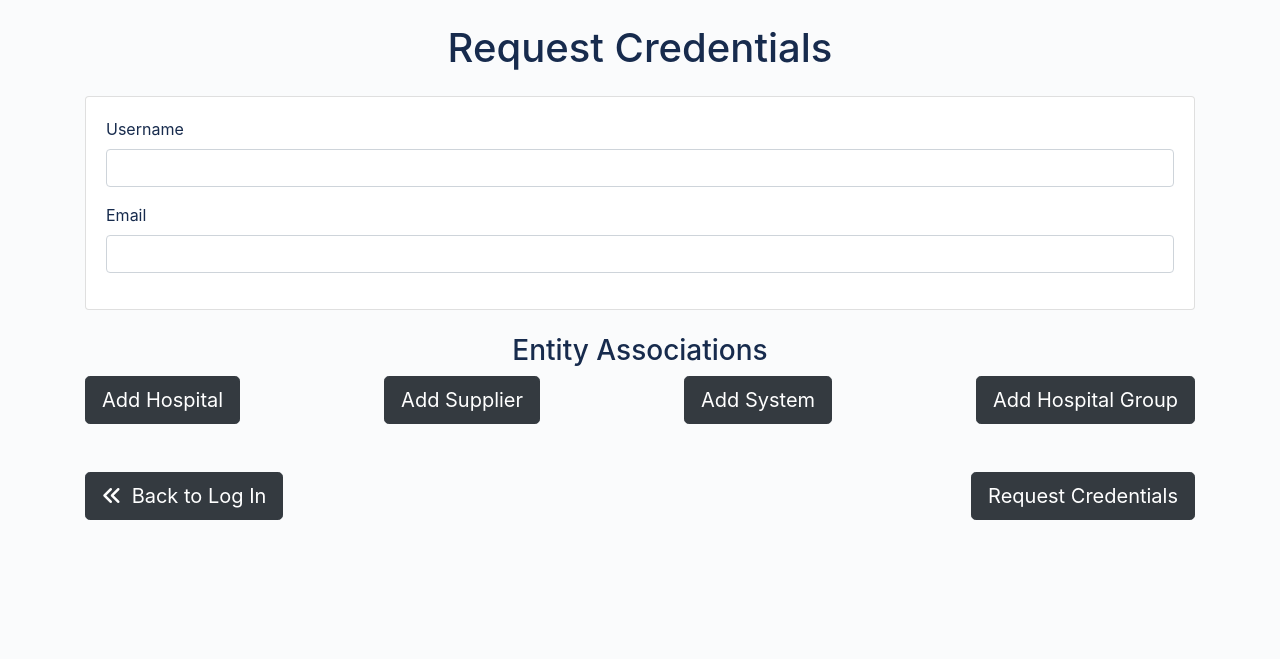
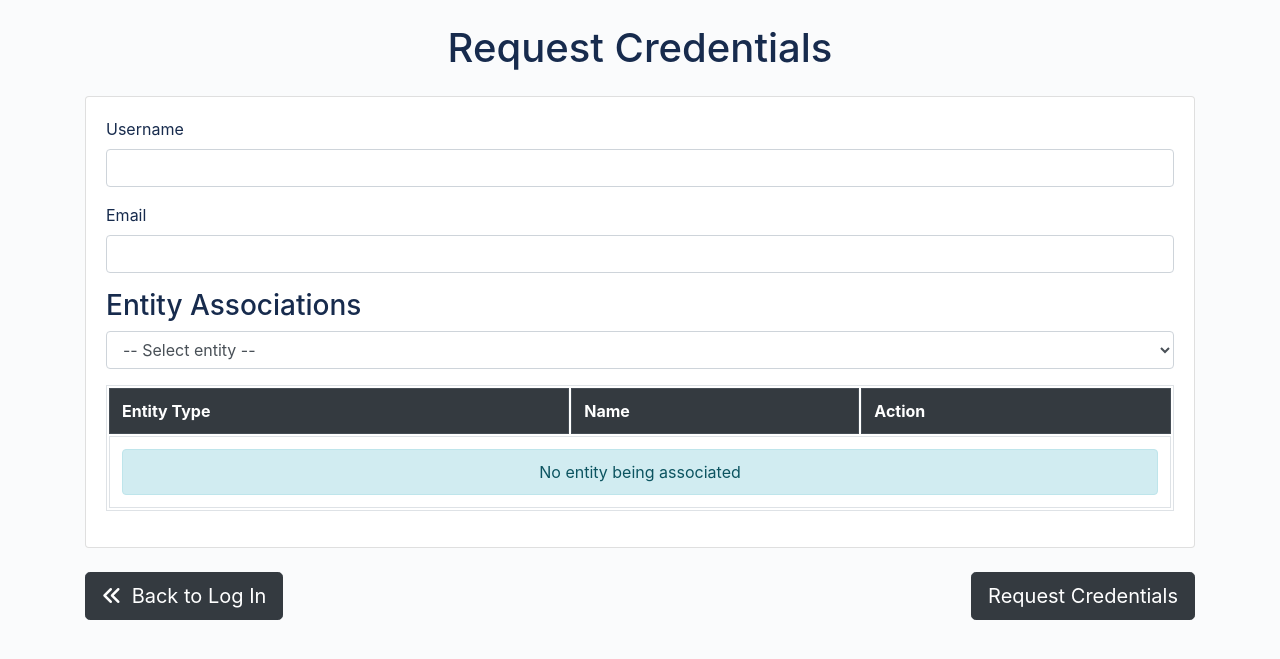
Before and after one commit to Jarred28/covid-ventilator, a Django app: page /accounts/request_credentials/ in a window 1280 px wide. Shown: the top 659 px of the page. Run offline with Django 3.2, Linux system fonts and the light colour scheme; data that the repository does not hold is empty; some libraries are stand-ins or nearby versions.

Commit message:
update request credentials page

```diff
--- /dev/null
+++ b/static/js/auth/request-credentials.js
@@ -0,0 +1,60 @@
+var entities = [];
+
+$('.entity-selector').change(function () {
+    var value = $(this).val();
+    if (!value) {
+        $('#selected-entity').addClass('d-none');
+    } else {
+        var valueSegs = value.split('_');
+        $('#selected-entity .title').text(valueSegs[0]);
+        $('#hospitalName').val(valueSegs[2]);
+        $('#selected-entity .btn-add-association').data('id', valueSegs[1]);
+        $('#selected-entity').removeClass('d-none');
+    }
+});
+
+$('.btn-add-association').click(function () {
+    var id = $(this).data('id');
+    var name = $('#hospitalName').val();
+    var entityType = $('#selected-entity .title').text();
+
+    var duplicated = entities.find(function(entity) {
+        return entity.id === id && entity.type === entityType;
+    });
+
+    if (duplicated) return;
+
+    entities.push({
+        id: id,
+        name: name,
+        type: entityType
+    });
+
+    var newEntityRow = $('#tblEntity .entity-row-template').clone();
+    newEntityRow.find('.type').text(entityType);
+    newEntityRow.find('.name').text(name);
+    newEntityRow.find('.btn-cancel').data('id', id);
+    newEntityRow.find('.actions').append(
+        '<input type="hidden" name="entity_id" required><br>' +
+        '<input type="hidden" name="entity_type" required>'
+    );
+    newEntityRow.find('input[name="entity_id"]').val(id);
+    newEntityRow.find('input[name="entity_type"]').val(entityType);
+    newEntityRow.removeClass('entity-row-template');
+    $('#tblEntity tbody').append(newEntityRow);
+    newEntityRow.removeClass('d-none');
+    $('#tblEntity .no-entity').addClass('d-none');
+});
+
+$(document).on('click', '#tblEntity .btn-cancel', function () {
+    var id = $(this).data('id');
+    var type = $(this).closest('type').text();
+    var idx = entities.findIndex(function(entity) {
+        return entity.id === id && entity.type === type;
+    });
+    entities.splice(idx, 1);
+    $(this).closest('tr').remove();
+    if (entities.length === 0) {
+        $('#tblEntity .no-entity').removeClass('d-none');
+    }
+});
--- a/templates/registration/request_credentials.html
+++ b/templates/registration/request_credentials.html
@@ -1,5 +1,6 @@
 {% extends 'base.html' %}
 {% load rest_framework %}
+{% load static %}
 
 {% block head %}
 <title>Request Credentials</title>
@@ -8,94 +9,113 @@
 {% block content %}
 <div class="container">
   <h1 class="my-4 text-center">Request Credentials</h1>
+
+  {% for error in errors %}
+  <div class="alert alert-danger text-center">
+    {{ error }}
+  </div>
+  {% endfor %}
+
   <form action="{% url 'request-credentials' %}" method="POST" novalidate>
     {% csrf_token %}
     <div class="card mb-4">
       <div class="card-body">
-        <div class="form-group">
-          <label>Username</label>
-          <input name="username" class="form-control" type="text" id="username" />
+        <div>
+          <div class="form-group">
+            <label for="username">Username</label>
+            <input name="username" class="form-control" type="text" id="username" required />
+          </div>
+          <div class="form-group">
+            <label for="email">Email</label>
+            <input name="email" class="form-control" type="text" id="email" required />
+          </div>
         </div>
-        <div class="form-group">
-          <label>Email</label>
-          <input name="email" class="form-control" type="text" id="email" />
+
+        <div id="entities">
+          <h3>Entity Associations</h3>
+          <select class="form-control entity-selector">
+            <option value>-- Select entity --</option>
+            <optgroup label="Hospital Group">
+              {% for hospitalGroup in hospitalGroups %}
+              <option value="Hospital Group_{{ hospitalGroup.id }}_{{ hospitalGroup.name }}">{{ hospitalGroup.name }}</option>
+              {% endfor %}
+              {% if hospitalGroups|length == 0 %}
+              <option value disabled>-- None --</option>
+              {% endif %}
+            </optgroup>
+            <optgroup label="Hospital">
+              {% for hospital in hospitals %}
+              <option value="Hospital_{{ hospital.id }}_{{ hospital.name }}">{{ hospital.name }}</option>
+              {% endfor %}
+              {% if hospitals|length == 0 %}
+              <option value disabled>-- None --</option>
+              {% endif %}
+            </optgroup>
+            <optgroup label="Supplier">
+              {% for supplier in suppliers %}
+              <option value="Supplier_{{ supplier.id }}_{{ supplier.name }}">{{ supplier.name }}</option>
+              {% endfor %}
+              {% if suppliers|length == 0 %}
+              <option value disabled>-- None --</option>
+              {% endif %}
+            </optgroup>
+            <optgroup label="System">
+              {% for system in systems %}
+              <option value="System_{{ system.id }}_{{ system.name }}">{{ system.name }}</option>
+              {% endfor %}
+              {% if systems|length == 0 %}
+              <option value disabled>-- None --</option>
+              {% endif %}
+            </optgroup>
+          </select>
+
+          <div id="selected-entity" class="card mt-3 d-none">
+            <h5 class="card-header title"></h5>
+            <div class="card-body">
+              <div class="form-group">
+                <label for="hospitalName">Name</label>
+                <input id="hospitalName" class="form-control" required />
+              </div>
+            </div>
+            <div class="card-footer">
+              <button class="btn btn-dark btn-sm float-right btn-add-association" type="button">
+                <i class="fa fa-plus"></i>
+                Add Association
+              </button>
+            </div>
+          </div>
+
+          <table id="tblEntity" class="table table-bordered table-striped mt-3">
+            <thead class="thead-dark">
+              <tr>
+                <th>Entity Type</th>
+                <th>Name</th>
+                <th>Action</th>
+              </tr>
+            </thead>
+            <tbody>
+              <tr class="d-none entity-row-template">
+                <td class="type"></td>
+                <td class="name"></td>
+                <td class="actions">
+                  <button class="btn btn-dark btn-sm btn-cancel" type="button">
+                    <i class="fa fa-times mr-1"></i>
+                    Cancel
+                  </button>
+                </td>
+              </tr>
+              <tr class="no-entity">
+                <td colspan="3">
+                  <div class="alert alert-info mb-0 text-center">
+                    No entity being associated
+                  </div>
+                </td>
+              </tr>
+            </tbody>
+          </table>
         </div>
       </div>
     </div>
-    <div id="entities">
-      <h3 align="center"> Entity Associations </h3>
-    </div>
-    <script>
-      var entity_id = 0;
-
-      function removeElement(ev) {
-        var button = ev.target;
-        var field = button.previousSibling;
-        var div = button.parentElement;
-        div.removeChild(button);
-        div.removeChild(field);
-      }
-
-      function add_hospital(entity_type) {
-        entity_id++; // increment reqs_id to get a unique ID for the new element
-        //create textbox
-        var entities = document.getElementById('entities');
-
-        var top_level_div = document.createElement('div');
-        top_level_div.setAttribute('id', 'div' + entity_id);
-        top_level_div.setAttribute('class', 'card mb-4');
-        entities.appendChild(top_level_div);
-
-
-
-        var title = document.createElement('h3');
-        title.setAttribute('id', 'title' + entity_id);
-        title.setAttribute('class', 'card-header');
-        title.innerHTML = entity_type
-        top_level_div.appendChild(title);
-
-        var body_div = document.createElement('div');
-        body_div.setAttribute('id', 'body-div' + entity_id);
-        body_div.setAttribute('class', 'card-body');
-        top_level_div.appendChild(body_div);
-
-        var form_control_hidden = document.createElement('div');
-        form_control_hidden.setAttribute('class', 'form-group');
-        body_div.appendChild(form_control_hidden);
-
-        var type = document.createElement('input');
-        type.setAttribute('type', 'hidden');
-        type.setAttribute('name', 'entity_type');
-        type.setAttribute('value', entity_type);
-        form_control_hidden.appendChild(type);
-
-        var form_control_id = document.createElement('div');
-        form_control_id.setAttribute('class', 'form-group');
-        body_div.appendChild(form_control_id);
-
-
-        var id_input_title = document.createElement('label');
-        id_input_title.setAttribute('id', 'entity_id_label' + entity_id);
-        id_input_title.innerHTML = 'ID';
-
-        var id_input = document.createElement('input');
-        id_input.setAttribute('class', 'form-control');
-        id_input.setAttribute('type', 'text');
-        id_input.setAttribute('name', 'entity_id');
-
-        form_control_id.appendChild(id_input_title);
-        form_control_id.appendChild(id_input);
-      }
-
-    </script>
-    <div style="display: flex; justify-content: space-between;">
-      <button type="button" class="btn btn-dark btn-lg" onclick="javascript:add_hospital('Hospital');">Add Hospital</button>
-      <button type="button" class="btn btn-dark btn-lg" onclick="javascript:add_hospital('Supplier');">Add Supplier</button>
-      <button type="button" class="btn btn-dark btn-lg" onclick="javascript:add_hospital('System');">Add System</button>
-      <button type="button" class="btn btn-dark btn-lg" onclick="javascript:add_hospital('Hospital Group');">Add Hospital Group</button>
-    </div>
-    <br />
-    <br />
 <!--     <button type="button" value="Add" onclick="javascript:add_supplier();"> Add Supplier</button>
     <button type="button" value="Add" onclick="javascript:add_group();"> Add Hospital Group</button>
     <button type="button" value="Add" onclick="javascript:add_supplier();"> Add Supplier</button> -->
@@ -145,3 +165,7 @@
   </form>
 </div>
 {% endblock %}
+
+{% block script %}
+<script src="{% static 'js/auth/request-credentials.js' %}"></script>
+{% endblock %}
--- a/webapp/views.py
+++ b/webapp/views.py
@@ -45,13 +45,19 @@ class RequestCredentials(APIView):
     renderer_classes = [TemplateHTMLRenderer]
     template_name = 'registration/request_credentials.html'
 
-    def validate_signup(request_data):
+    def validate_signup(self, request_data):
         errors = []
         fields = ['username', 'email', 'entity_type', 'entity_id']
+        displayFields = {
+            'username': 'Username',
+            'email': 'Email',
+            'entity_type': 'Entity Type',
+            'entity_id': 'Entity ID'
+        };
         # First, verify that all fields have been given. Deal with this validation
         for field in fields:
             if request_data.get(field, '') == '':
-                errors.append(field + ' has not been provided')
+                errors.append(displayFields[field] + ' has not been provided')
         if (len(errors) != 0):
             return errors
         if User.objects.filter(username=request_data.get('username')).count() == 1:
@@ -67,7 +73,11 @@ class RequestCredentials(APIView):
         entity_types = request_data.getlist('entity_type')
         entity_ids = request_data.getlist('entity_id')
 
-        for entity_id, entity_type in entity_ids, entity_types:
+        idx = 0
+
+        for entity_id in entity_ids:
+            entity_type = entity_types[idx]
+            idx += 1
             if entity_id == '':
                 errors.append('Blank Entity ID given for ' + entity_type)
             else:
@@ -91,19 +101,42 @@ class RequestCredentials(APIView):
                         System.objects.get(pk=int(entity_id))
                     except System.DoesNotExist:
                         errors.append('No System found for ID ' + entity_id)
+
         return errors
 
+    def get(self, request):
+        hospitals = Hospital.objects.filter(is_valid=True)
+        hospitalGroups = HospitalGroup.objects.filter(is_valid=True)
+        suppliers = Supplier.objects.filter(is_valid=True)
+        systems = System.objects.filter(is_valid=True)
 
-    def get(self, request):
-        return Response({'style': {'template_pack': 'rest_framework/vertical/'}})
+        return Response({
+            'hospitals': hospitals,
+            'hospitalGroups': hospitalGroups,
+            'suppliers': suppliers,
+            'systems': systems,
+            'style': {'template_pack': 'rest_framework/vertical/'}
+        })
 
     def post(self, request):
-        errors = validate_signup(request.data)
+        errors = self.validate_signup(request.data)
         if len(errors) != 0:
-            return Response({'errors': errors})
+            hospitals = Hospital.objects.filter(is_valid=True)
+            hospitalGroups = HospitalGroup.objects.filter(is_valid=True)
+            suppliers = Supplier.objects.filter(is_valid=True)
+            systems = System.objects.filter(is_valid=True)
+            return Response({
+                'hospitals': hospitals,
+                'hospitalGroups': hospitalGroups,
+                'suppliers': suppliers,
+                'systems': systems,
+                'errors': errors,
+                'style': {'template_pack': 'rest_framework/vertical/'}
+            })
+
         username = request.data.get('username')
         email = request.data.get('email')
-        entity_type = request.data.getlist('entity_type')
+        entity_types = request.data.getlist('entity_type')
         entity_ids = request.data.getlist('entity_id')
         user = User(
             email=email,
@@ -112,7 +145,12 @@ class RequestCredentials(APIView):
             updated_at=datetime.now()
         )
         user.save()
-        for e_type, e_id in entity_type, entity_ids:
+
+        idx = 0
+
+        for e_id in entity_ids:
+            e_type = entity_types[idx]
+            idx += 1
             if e_type == 'Hospital':
                 hospital = Hospital.objects.get(pk=int(e_id))
                 UserRole.objects.create(
```
